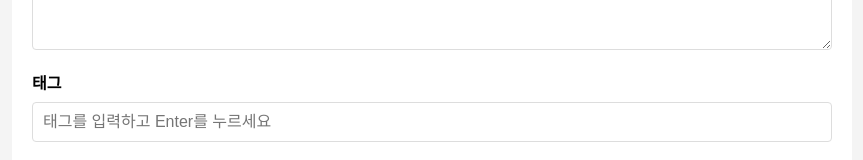
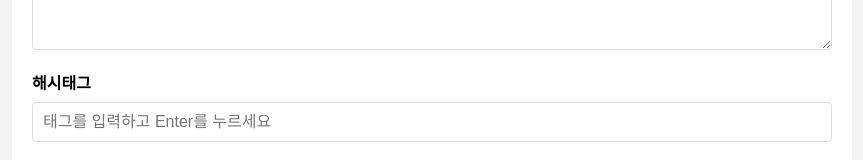
Before and after one commit to LG-CNS-Mini-Team3/study-monster-front, a React (Vite) app: page /board/create in a window 1280 px wide. Shown: the part 495-655 px from the top of the page, without its empty margins (208-1071 px from the left). Built offline with nearby package versions, Linux system fonts and the light colour scheme.

Commit message:
chore #9: TagInput 라벨 이름이나 볼드체 설정할수 있게 수정

```diff
--- a/src/components/common/TagInput.jsx
+++ b/src/components/common/TagInput.jsx
@@ -10,7 +10,7 @@ import {
   TagError
 } from './styles/TagInput.styled';
 
-const TagInput = ({ tags, setTags, placeholder }) => {
+const TagInput = ({ tags, setTags, placeholder, label = '해시태그', labelBold = true, }) => {
     const [currentTag, setCurrentTag] = useState('');
     const [tagError, setTagError] = useState('');
 
@@ -72,7 +72,7 @@ const TagInput = ({ tags, setTags, placeholder }) => {
 
     return (
         <TagFormGroup>
-            <Label htmlFor="tags">태그</Label>
+            <Label htmlFor="tags" $bold={labelBold}>{label}</Label>
             <TagInputContainer>
                 <Input
                     type="text"
--- a/src/components/common/styles/TagInput.styled.js
+++ b/src/components/common/styles/TagInput.styled.js
@@ -7,7 +7,7 @@ export const TagFormGroup = styled.div`
 `;
 
 export const Label = styled.label`
-  font-weight: bold;
+  font-weight: ${(props) => (props.$bold ? 'bold' : 'normal')};
   font-size: 16px;
 `;
 
```
